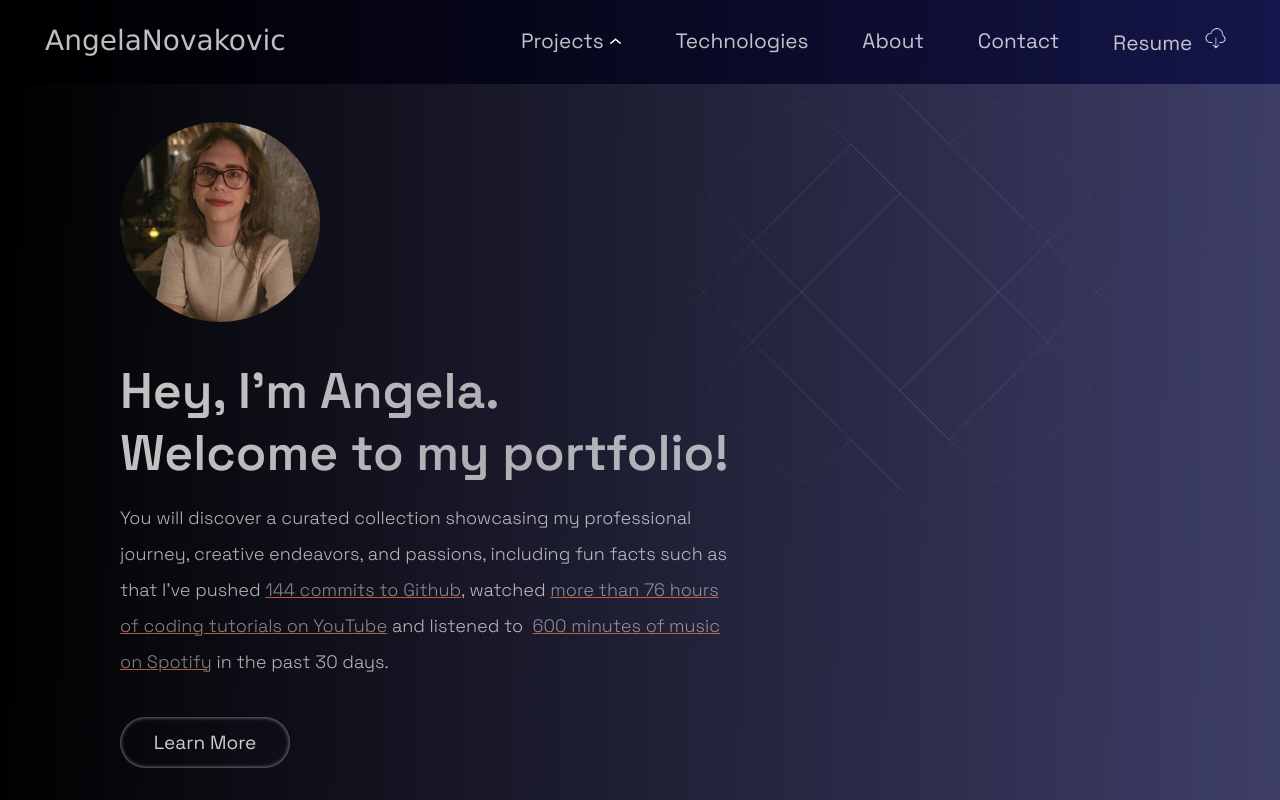
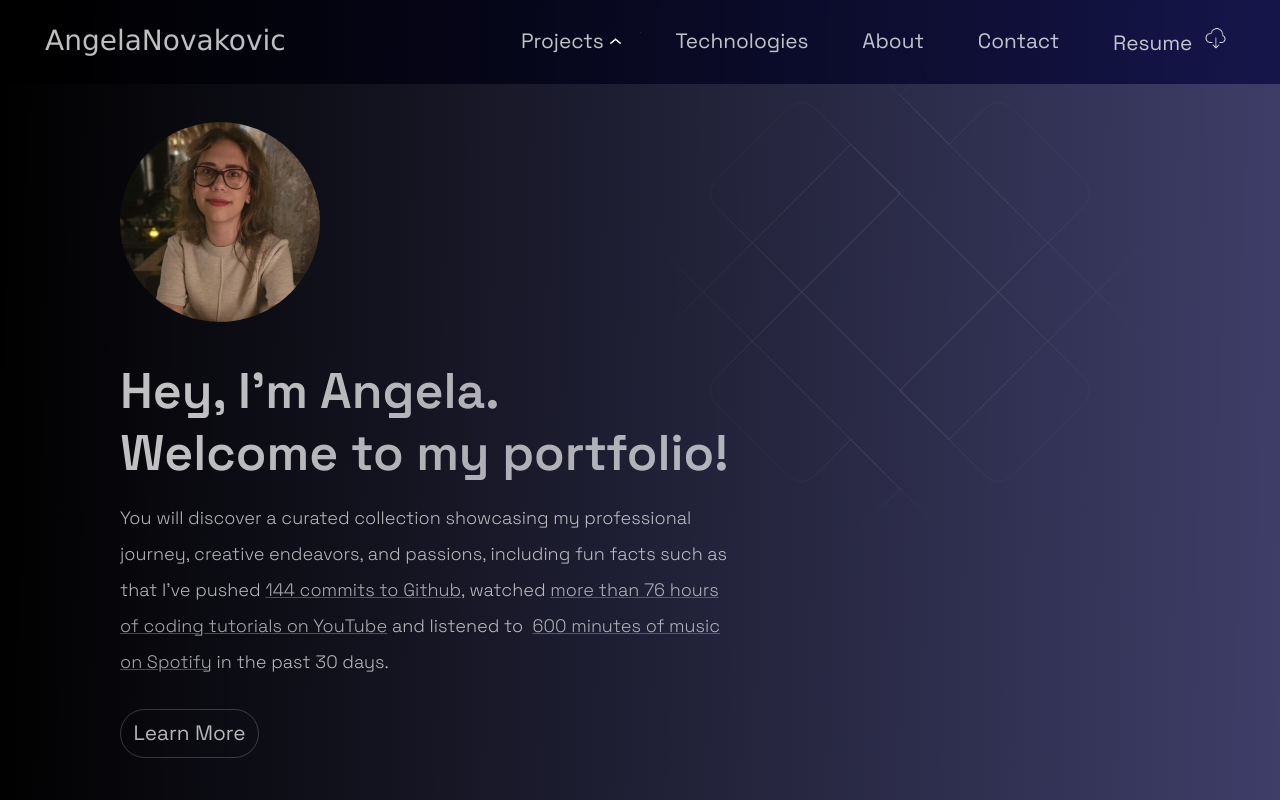
Before and after one commit to AngelaNova/Portfolio_AngelaNovakovic.com, a Next.js app: page / in a window 1280 px wide. Shown: the top 800 px of the page. Built offline with nearby package versions, Linux system fonts and the light colour scheme.

Commit message:
Button update

```diff
--- a/src/components/Hero/Hero.js
+++ b/src/components/Hero/Hero.js
@@ -4,6 +4,7 @@ import { LeftSection, GitHubLink, YoutubeLink, SpotifyLink } from './HeroStyles'
 import Tooltip from '@mui/material/Tooltip';
 import { useState } from 'react';
 import Link from 'next/link'; // Import Link from Next.js
+import { NavLink } from '../Chemistry/ChemistryStyles';
 
 const handleImageClick = () => {
   window.open('https://www.linkedin.com/in/angela-novakovic/', '_blank');
@@ -60,8 +61,15 @@ const Hero = (props) => {
             </p>
           </div>
         </SectionText>
-
-          <Button href="/AboutPage"> Learn More </Button>
+        <div style={{
+          paddingBottom:"100px",
+        }}>
+          <Link href="/AboutPage">
+            <NavLink>
+              Learn More
+            </NavLink>
+          </Link>
+        </div>
       </LeftSection>
     </Section>
   );
--- a/src/components/Hero/HeroStyles.js
+++ b/src/components/Hero/HeroStyles.js
@@ -21,43 +21,43 @@ export const LeftSection = styled.div`
 
 export const GitHubLink = styled.a`
   display: inline;
-  color: rgba(255, 255, 255, 0.5);
+  color: rgba(255, 255, 255, 0.65);
   text-decoration: underline;
-  text-decoration-color: rgba(255, 117, 67, 0.73);
+  text-decoration-color: rgba(255, 117, 67, 0.45);
   &:hover {
-    color: rgba(255, 117, 67, 0.73);
+    color: rgba(255, 117, 67, 0.5);
     transition: background-color 0.3s ease;
     transition-delay: 0.04s;
-    text-decoration-color: rgba(255, 117, 67, 0.73);
-    background:rgba(255, 117, 67, 0.3);
+    text-decoration-color: rgba(255, 117, 67, 0.6);
+    background:rgba(255, 117, 67, 0.1);
   }
 `;
 
 export const YoutubeLink = styled.a`
   display: inline;
-  color: rgba(255, 255, 255, 0.5);
+  color: rgba(255, 255, 255, 0.65);
   text-decoration: underline;
-  text-decoration-color: rgba(255, 117, 67, 0.73);
+  text-decoration-color: rgba(255, 117, 67, 0.45);
   &:hover {
-    color: rgba(255, 117, 67, 0.73);
+    color: rgba(255, 117, 67, 0.5);
     transition: background-color 0.3s ease;
     transition-delay: 0.04s;
-    text-decoration-color: rgba(255, 117, 67, 0.73);
-    background:rgba(255, 117, 67, 0.3);
+    text-decoration-color: rgba(255, 117, 67, 0.6);
+    background:rgba(255, 117, 67, 0.1);
   }
 `;
 
 export const SpotifyLink = styled.a`
   display: inline;
-  color: rgba(255, 255, 255, 0.5);
+  color: rgba(255, 255, 255, 0.65);
   text-decoration: underline;
-  text-decoration-color: rgba(255, 117, 67, 0.73);
+  text-decoration-color: rgba(255, 117, 67, 0.45);
 
   &:hover {
-    color: rgba(255, 117, 67, 0.73);
+    color: rgba(255, 117, 67, 0.5);
     transition: background-color 0.3s ease;
     transition-delay: 0.04s;
-    text-decoration-color: rgba(255, 117, 67, 0.73);
-    background:rgba(255, 117, 67, 0.3);
+    text-decoration-color: rgba(255, 117, 67, 0.6);
+    background:rgba(255, 117, 67, 0.1);
   }
 `;
--- a/src/pages/index.js
+++ b/src/pages/index.js
@@ -10,7 +10,7 @@ import { Layout } from '../layout/Layout';
 import { Section, SectionDivider } from '../styles/GlobalComponents';
 import { preventScroll } from '../styles/ScrollControl';
 import Link from 'next/link';
-import Button from '../styles/GlobalComponents/Button';
+import { NavLink } from '../components/Chemistry/ChemistryStyles';
 
 
 
@@ -33,9 +33,15 @@ const Home = () => {
         <Projects />
         <Technologies />
         <Section>
-            <Button padding="100px" href="./MyTechPage">
+        <div style={{
+          paddingBottom:"100px",
+        }}>
+          <Link href="/MyTechPage">
+            <NavLink>
               Learn More
-            </Button>
+            </NavLink>
+          </Link>
+        </div>
         <SectionDivider colorAlt />
         </Section>
         <Timeline />
```
